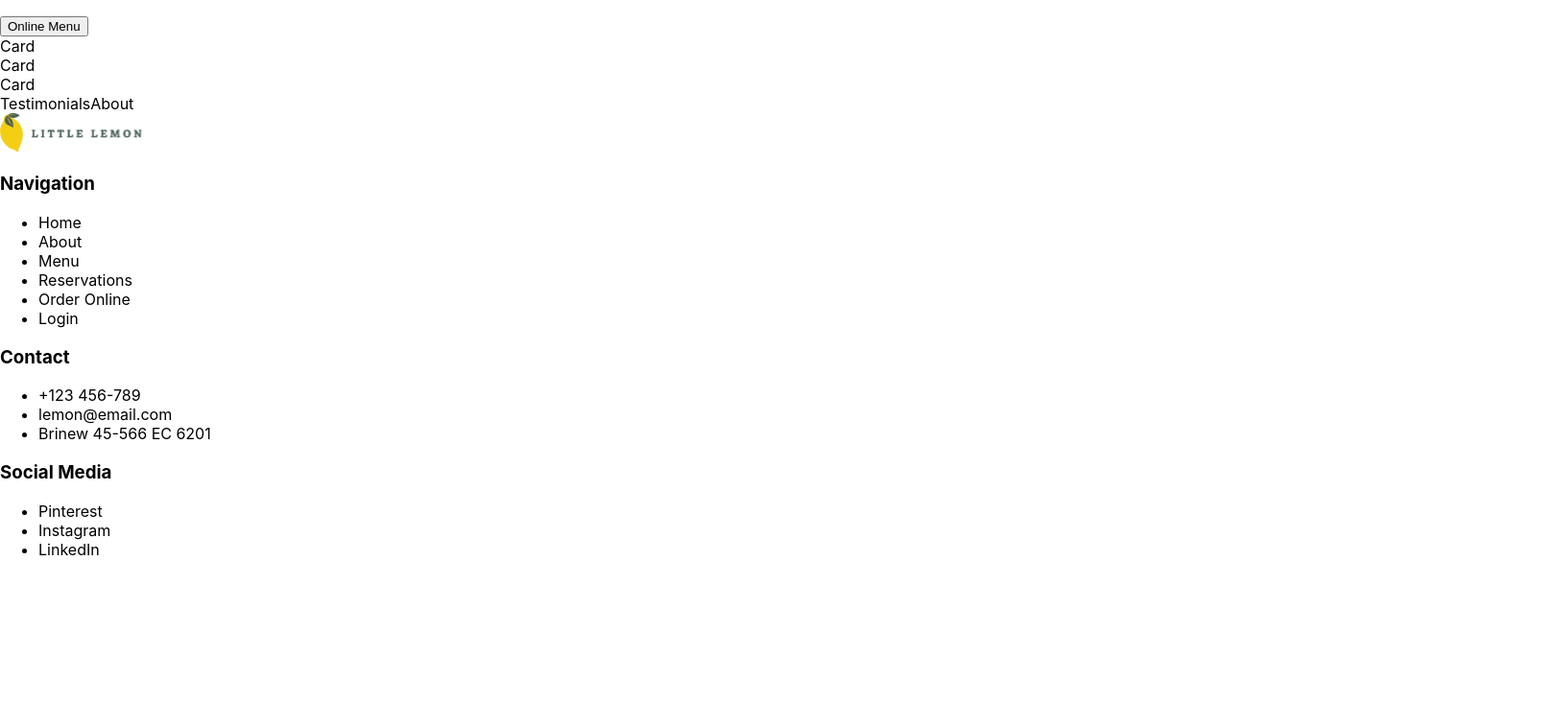
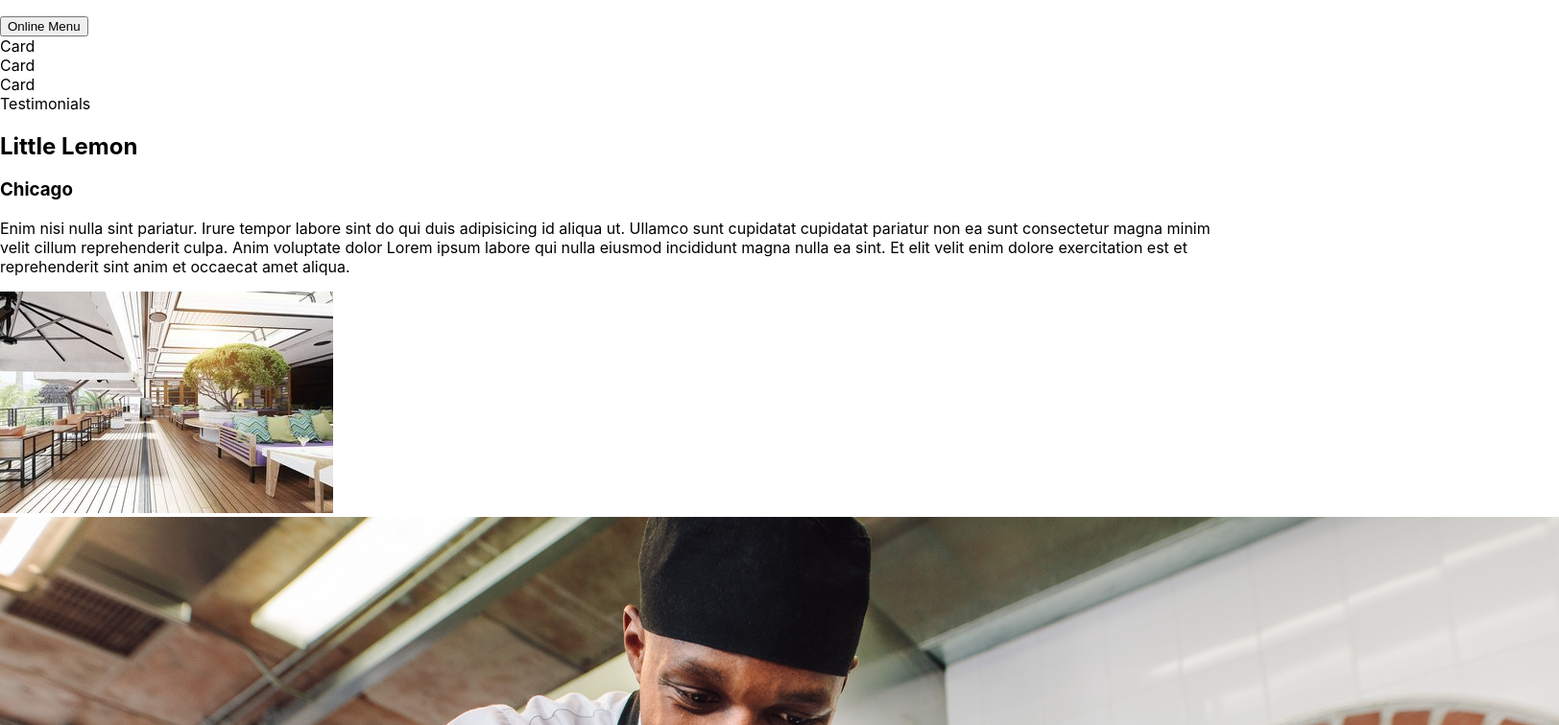
Before and after one commit to kegadev/ml-capstone, a React (Create React App) app: page / in a window 1280 px wide. Shown: the part 440-1196 px from the top of the page at 96% size, 1624 px wide, since content can reach past the window. Before the commit the page ends 1039 px from the top, so only its background shows below. Built offline with nearby package versions, Linux system fonts and the light colour scheme.

Commit message:
Update About.js

```diff
--- a/src/components/About.js
+++ b/src/components/About.js
@@ -1,5 +1,27 @@
+import restaurant from "../assets/restaurant.jpg";
+import chef from "../assets/restaurant_chef_B.jpg";
+
 const About = () => {
-  return <>About</>;
+  return (
+    <div className="about-container">
+      <div>
+        <h2>Little Lemon</h2>
+        <h3>Chicago</h3>
+        <p>
+          Enim nisi nulla sint pariatur. Irure tempor labore sint do qui duis
+          adipisicing id aliqua ut. Ullamco sunt cupidatat cupidatat pariatur
+          non ea sunt consectetur magna minim velit cillum reprehenderit culpa.
+          Anim voluptate dolor Lorem ipsum labore qui nulla eiusmod incididunt
+          magna nulla ea sint. Et elit velit enim dolore exercitation est et
+          reprehenderit sint anim et occaecat amet aliqua.
+        </p>
+      </div>
+      <div className="about-image-container">
+        <img src={restaurant} alt="Restaurant image" />
+        <img src={chef} alt="Chef image" />
+      </div>
+    </div>
+  );
 };
 
 export default About;
```
